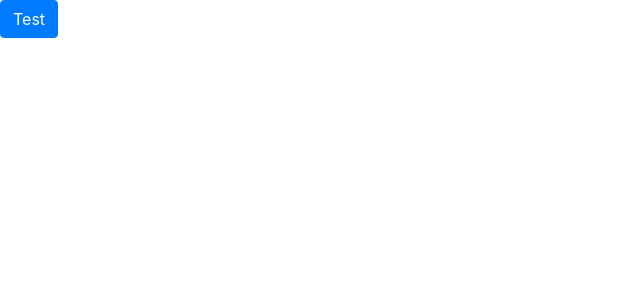
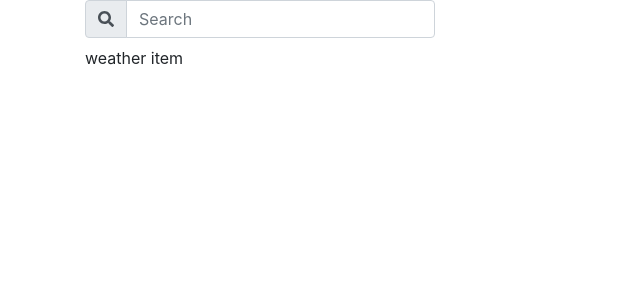
Before and after one commit to kenfly51/weather-app, a React (Create React App) app: page / in a window 1280 px wide. Shown: the top 300 px of the page, without its empty margins (0-640 px from the left). Built offline with nearby package versions, Linux system fonts and the light colour scheme.

Commit message:
init wireframe

```diff
--- a/package.json
+++ b/package.json
@@ -3,6 +3,9 @@
   "version": "0.1.0",
   "private": true,
   "dependencies": {
+    "@fortawesome/fontawesome-svg-core": "^1.2.34",
+    "@fortawesome/free-solid-svg-icons": "^5.15.2",
+    "@fortawesome/react-fontawesome": "^0.1.14",
     "@testing-library/jest-dom": "^5.11.4",
     "@testing-library/react": "^11.1.0",
     "@testing-library/user-event": "^12.1.10",
--- a/public/index.html
+++ b/public/index.html
@@ -24,7 +24,7 @@
       work correctly both with client-side routing and a non-root public URL.
       Learn how to configure a non-root public URL by running `npm run build`.
     -->
-    <title>React App</title>
+    <title>Weather App</title>
   </head>
   <body>
     <noscript>You need to enable JavaScript to run this app.</noscript>
--- a/src/App.js
+++ b/src/App.js
@@ -1,9 +1,24 @@
-import './App.scss';
-import Button from 'react-bootstrap/Button';
+import "./App.scss";
+import Container from "react-bootstrap/Container";
+import Row from "react-bootstrap/Row";
+import Col from "react-bootstrap/Col";
+import WeatherItem from "./Components/WeatherItem";
+import SearchInput from "./Components/SearchInput";
 
 function App() {
   return (
-    <Button>Test</Button>
+    <Container>
+      <Row>
+        <Col sm={4} xs={12}>
+          <SearchInput />
+        </Col>
+      </Row>
+      <Row>
+        <Col sm={12}>
+          <WeatherItem />
+        </Col>
+      </Row>
+    </Container>
   );
 }
 
--- /dev/null
+++ b/src/Components/SearchInput.jsx
@@ -0,0 +1,28 @@
+import React from "react";
+import PropTypes from "prop-types";
+import InputGroup from "react-bootstrap/InputGroup";
+import FormControl from "react-bootstrap/FormControl";
+import { FontAwesomeIcon } from "@fortawesome/react-fontawesome";
+import { faSearch } from "@fortawesome/free-solid-svg-icons";
+
+const SearchInput = ({ onSearchResult }) => {
+  const onKeyUp = (e) => {
+  };
+
+  return (
+    <InputGroup className="mb-2">
+      <InputGroup.Prepend>
+        <InputGroup.Text>
+          <FontAwesomeIcon icon={faSearch} />
+        </InputGroup.Text>
+      </InputGroup.Prepend>
+      <FormControl placeholder="Search" onKeyUp={onKeyUp} />
+    </InputGroup>
+  );
+};
+
+SearchInput.propTypes = {
+  onSearchResult: PropTypes.func.isRequired,
+};
+
+export default SearchInput;
--- /dev/null
+++ b/src/Components/WeatherItem.jsx
@@ -0,0 +1,14 @@
+import React from "react";
+import PropTypes from "prop-types";
+
+const WeatherItem = ({ date, min, max }) => {
+  return <div>weather item</div>;
+};
+
+WeatherItem.propTypes = {
+  date: PropTypes.instanceOf(Date).isRequired,
+  min: PropTypes.number.isRequired,
+  max: PropTypes.number.isRequired,
+};
+
+export default WeatherItem;
```
Also changed, not shown: 1 other file (tests, documents, lock files or other folders).
